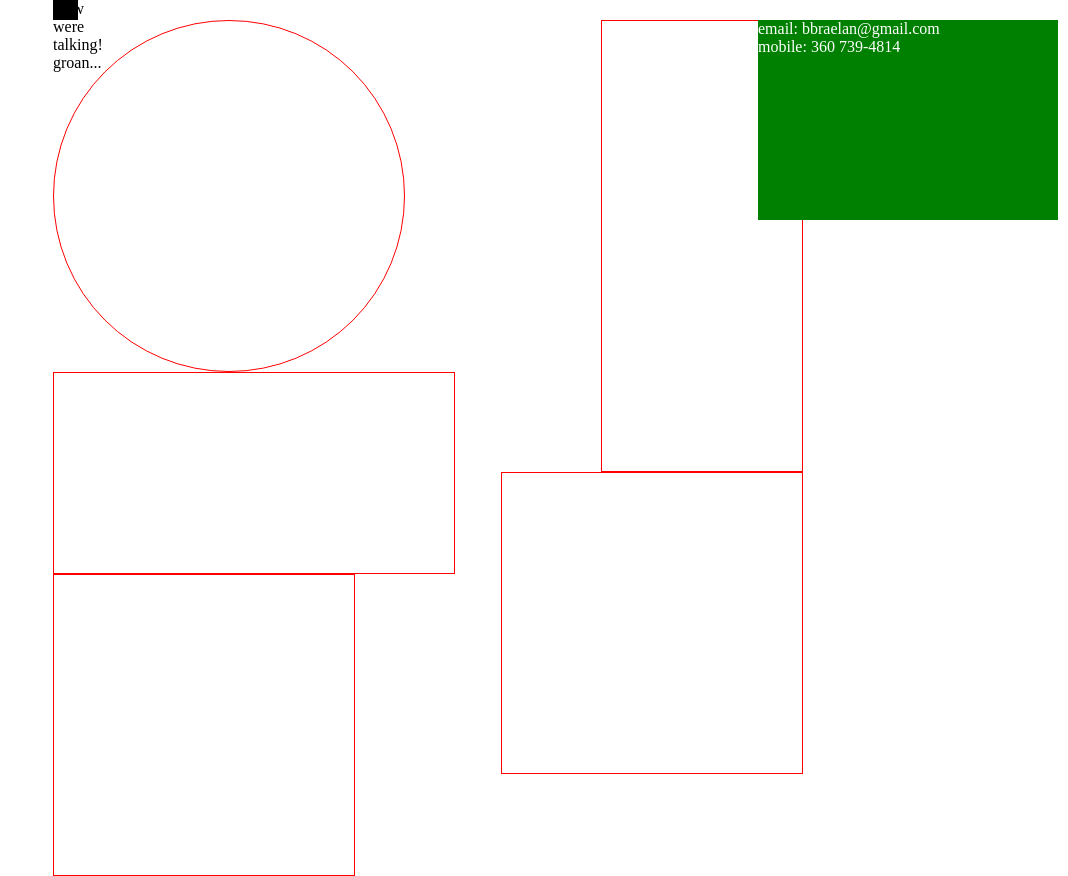
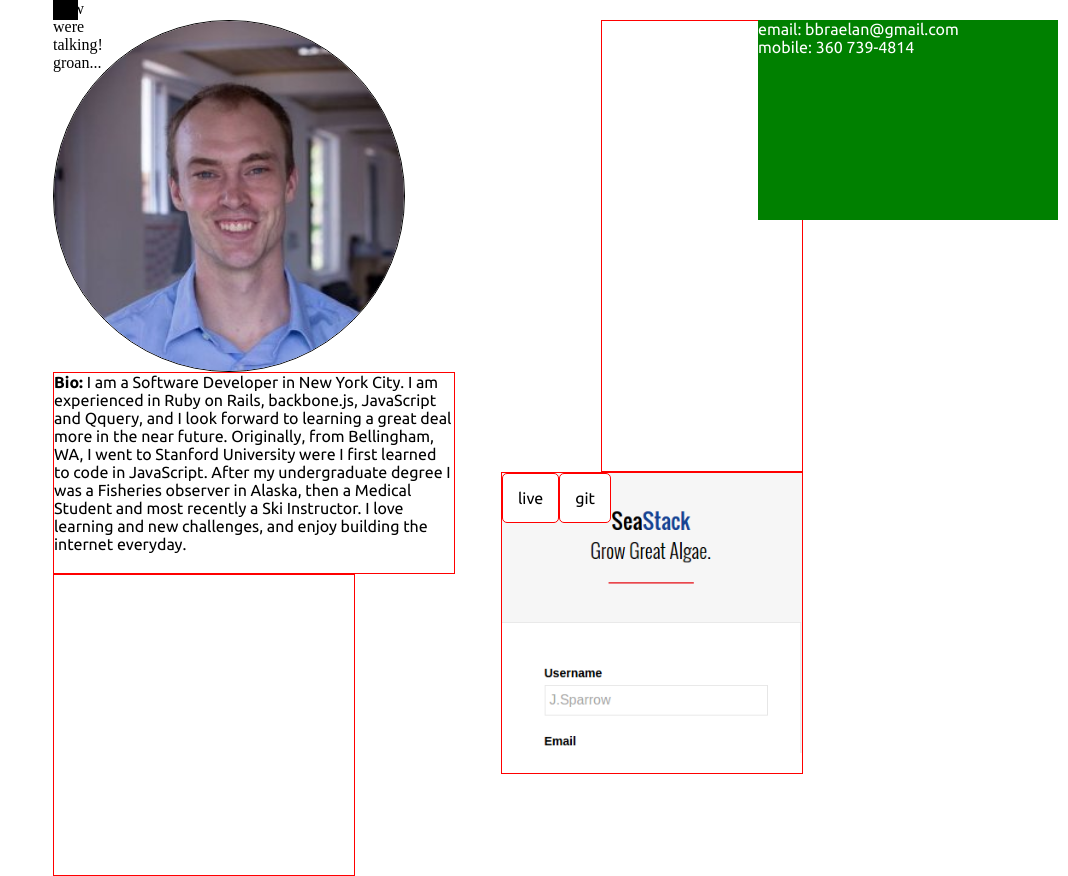
Before and after one commit to Braelan/braelan.github.io, a plain HTML site: page index.html in a window 1280 px wide. Shown: the whole page, without its empty margins (212-1280 px from the left). Drawn offline with Linux system fonts and the light colour scheme; a web font is replaced by a local one.

Commit message:
added photo and some style

```diff
--- a/index.html
+++ b/index.html
@@ -1,5 +1,5 @@
 <link href='https://fonts.googleapis.com/css?family=Cabin+Sketch:400,700' rel='stylesheet' type='text/css'>
-
+<link href='https://fonts.googleapis.com/css?family=Ubuntu:400,700' rel='stylesheet' type='text/css'>
 <script src="free_latte.js"></script>
 <LINK href="sweet.css" rel="stylesheet" type="text/css">
 <h1>  Now were talking! groan...</h1>
@@ -13,16 +13,31 @@
 
 <body>
   <section class="picture">
-
+    <img src="profile.png" />
   </section>
   <section class="balloons">
 
   </section>
   <section class="edu">
+   <p>
+     <em>Bio:</em> I am a Software Developer in New York City.
+     I am experienced in Ruby on Rails, backbone.js, JavaScript and Qquery,
+     and I look forward to learning a great deal more in the near future.
+     Originally, from Bellingham, WA, I went to Stanford University were I first
+     learned to code in JavaScript.  After my undergraduate degree I was a Fisheries
+     observer in Alaska, then a Medical Student and most recently a Ski Instructor.
+     I love learning and new challenges, and enjoy building the internet everyday.
 
+   </p>
   </section>
 
   <section class="seaStack">
+    <section class="cover">
+      <a href="https://pure-coast-4988.herokuapp.com/">live</a>
+      <a href="#">git</a>
+
+    </section>
+    <img src="seastack.png">
 
   </section>
   <section class="ski">
--- a/sweet.css
+++ b/sweet.css
@@ -1,5 +1,5 @@
 html, body, h1, h2, a, i, select, p, section,
-div, ul, li, strong {
+div, ul, li, strong, em {
   padding: 0;
   margin: 0;
   border: 0;
@@ -9,6 +9,8 @@ div, ul, li, strong {
   vertical-align: inherit;
   box-sizing: inherit;
   background: transparent;
+  text-decoration: none;
+  color: black;
 }
 
 ul {
@@ -29,10 +31,24 @@ h1 {
   width: 25px;
   background: black;
 }
-
+em {
+  font-weight: bold;
+}
 body {
+  font-family: "Ubuntu";
   width: 750px;
   margin: auto;
+}
+
+a {
+  float: left;
+  display: block;
+  padding: 15px;
+  margin: auto;
+  border: 1px solid red;
+  border-radius: 5px;
+  text-align: center;
+  background: white;
 }
 
 .picture {
@@ -40,7 +56,8 @@ body {
   border-radius: 50%;
   height: 350px;
   width: 350px;
-  border: 1px solid red;
+  border: 1px solid black;
+  overflow: hidden;
 }
 
 .contact {
@@ -70,7 +87,25 @@ body {
   border: 1px solid red;
   float:left;
 }
+
+.seaStack:hover > .cover {
+  position: absolute;
+  display: block;
+  background: black;
+  opacity: .8;
+  width: 300px;
+  height: 300px;
+}
+
+.seaStack > .cover {
+  display: hidden;
+  position: absolute;
+}
+
+
+
 .seaStack {
+  position: relative;
   width: 300px;
   height: 300px;
   border: 1px solid red;
```
Also changed, not shown: balloons.css (added), profile.png (added), seastack.png (added), 1 other file.
